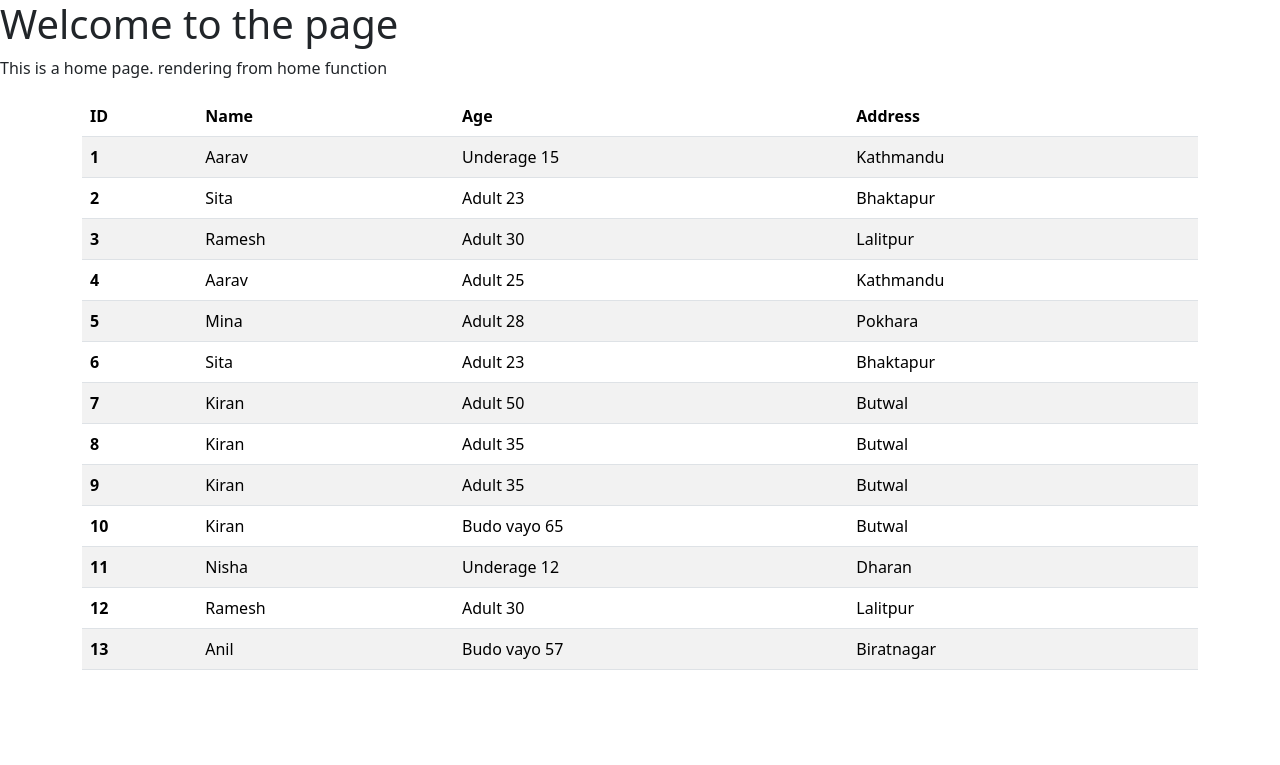
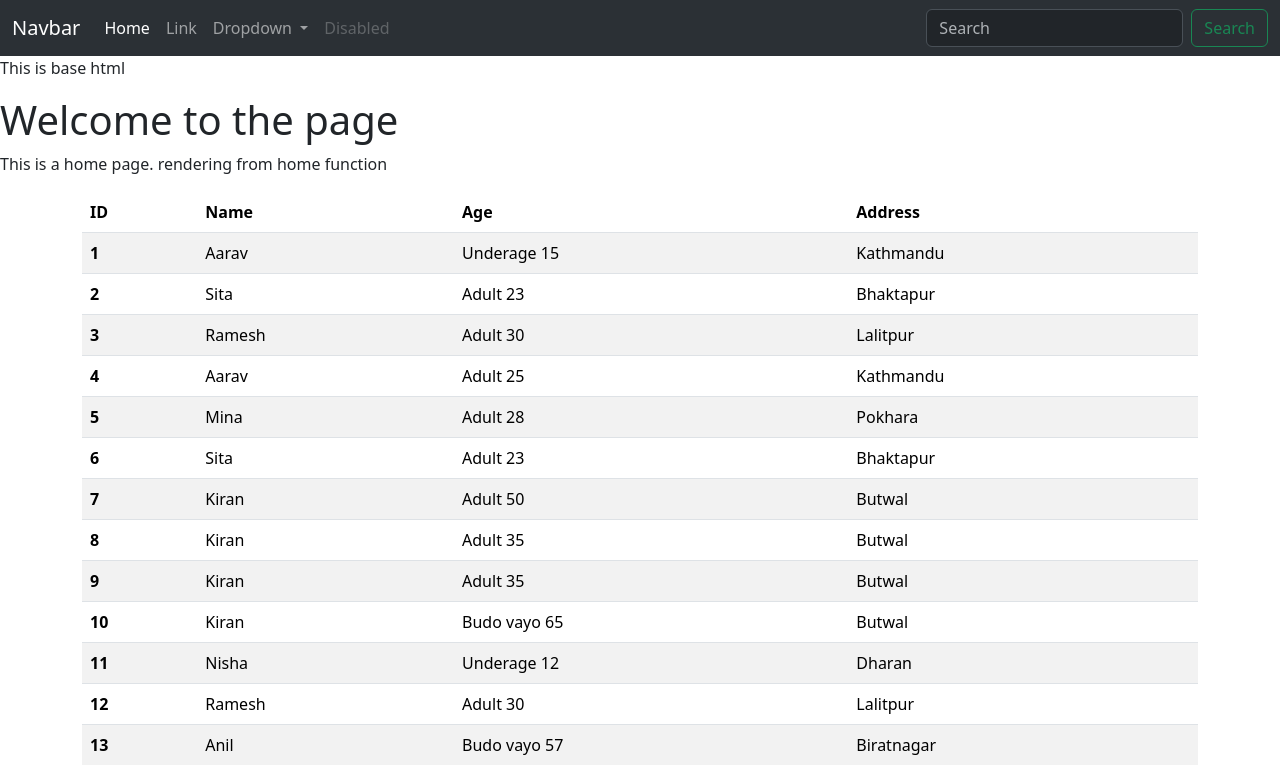
Before and after one commit to di-a7/kartik_djagno, a Django app: page /home/ in a window 1280 px wide. Shown: the top 765 px of the page. Run offline with Django 5.2, Linux system fonts and the light colour scheme.

Commit message:
extend templetes

```diff
--- /dev/null
+++ b/templates/base.html
@@ -0,0 +1,56 @@
+<!DOCTYPE html>
+<html lang="en">
+<head>
+   <meta charset="UTF-8">
+   <meta name="viewport" content="width=device-width, initial-scale=1.0">
+   <link href="https://cdn.jsdelivr.net/npm/bootstrap@5.3.8/dist/css/bootstrap.min.css" rel="stylesheet" integrity="sha384-sRIl4kxILFvY47J16cr9ZwB07vP4J8+LH7qKQnuqkuIAvNWLzeN8tE5YBujZqJLB" crossorigin="anonymous">
+   <title>
+      {% block title %}
+      {% endblock title %}
+   </title>
+</head>
+<body>
+   <nav class="navbar navbar-expand-lg bg-body-tertiary bg-primary" data-bs-theme="dark">
+   <div class="container-fluid">
+      <a class="navbar-brand" href="#">Navbar</a>
+      <button class="navbar-toggler" type="button" data-bs-toggle="collapse" data-bs-target="#navbarSupportedContent" aria-controls="navbarSupportedContent" aria-expanded="false" aria-label="Toggle navigation">
+         <span class="navbar-toggler-icon"></span>
+      </button>
+      <div class="collapse navbar-collapse" id="navbarSupportedContent">
+         <ul class="navbar-nav me-auto mb-2 mb-lg-0">
+         <li class="nav-item">
+            <a class="nav-link active" aria-current="page" href="#">Home</a>
+         </li>
+         <li class="nav-item">
+            <a class="nav-link" href="#">Link</a>
+         </li>
+         <li class="nav-item dropdown">
+            <a class="nav-link dropdown-toggle" href="#" role="button" data-bs-toggle="dropdown" aria-expanded="false">
+               Dropdown
+            </a>
+            <ul class="dropdown-menu">
+               <li><a class="dropdown-item" href="#">Action</a></li>
+               <li><a class="dropdown-item" href="#">Another action</a></li>
+               <li><hr class="dropdown-divider"></li>
+               <li><a class="dropdown-item" href="#">Something else here</a></li>
+            </ul>
+         </li>
+         <li class="nav-item">
+            <a class="nav-link disabled" aria-disabled="true">Disabled</a>
+         </li>
+         </ul>
+         <form class="d-flex" role="search">
+         <input class="form-control me-2" type="search" placeholder="Search" aria-label="Search"/>
+         <button class="btn btn-outline-success" type="submit">Search</button>
+         </form>
+      </div>
+   </div>
+</nav>
+<p>This is base html</p>
+{% block body %}
+{% endblock body %}
+
+   <script src="https://cdn.jsdelivr.net/npm/bootstrap@5.3.8/dist/js/bootstrap.bundle.min.js" integrity="sha384-FKyoEForCGlyvwx9Hj09JcYn3nv7wiPVlz7YYwJrWVcXK/BmnVDxM+D2scQbITxI" crossorigin="anonymous"></script>
+
+</body>
+</html>
--- /dev/null
+++ b/templates/contact.html
@@ -0,0 +1,6 @@
+{% extends "base.html" %}
+{% block title %}Contact{% endblock title %}
+{% block body %}
+<h1>{{first_line}}</h1>
+<p>{{second_line}}</p>
+{% endblock body %}
--- a/templates/home.html
+++ b/templates/home.html
@@ -1,12 +1,6 @@
-<!DOCTYPE html>
-<html lang="en">
-<head>
-   <meta charset="UTF-8">
-   <meta name="viewport" content="width=device-width, initial-scale=1.0">
-   <link href="https://cdn.jsdelivr.net/npm/bootstrap@5.3.8/dist/css/bootstrap.min.css" rel="stylesheet" integrity="sha384-sRIl4kxILFvY47J16cr9ZwB07vP4J8+LH7qKQnuqkuIAvNWLzeN8tE5YBujZqJLB" crossorigin="anonymous">
-   <title>{{title}}</title>
-</head>
-<body>
+{% extends "base.html" %}
+{% block title %}Homepage{% endblock title %}
+{% block body %}
    <h1>{{first_line}}</h1>
    <p>{{second_line}}</p>
 
@@ -41,6 +35,4 @@
       </tbody>
       </table>
    </div>
-   <script src="https://cdn.jsdelivr.net/npm/bootstrap@5.3.8/dist/js/bootstrap.bundle.min.js" integrity="sha384-FKyoEForCGlyvwx9Hj09JcYn3nv7wiPVlz7YYwJrWVcXK/BmnVDxM+D2scQbITxI" crossorigin="anonymous"></script>
-</body>
-</html>
+{% endblock body %}
--- a/todolist/urls.py
+++ b/todolist/urls.py
@@ -3,5 +3,6 @@ from .views import *   # import all function from views
 # from . import views       # import view file from this directory
 urlpatterns = [
    path('first/', first),
-   path('home/', home)
+   path('home/', home),
+   path('contact/', contact),
 ]
--- a/todolist/views.py
+++ b/todolist/views.py
@@ -31,6 +31,13 @@ def home(request):
    }
    return render(request,'home.html', context)
 
+def contact(request):
+   context = {
+      "title" : "Contact",
+      "first_line": "Contact Page",
+      "second_line":"This is a contact page rendering from contact function"
+   }
+   return render(request,'contact.html',context)
 
 # create function home, about_us, contact
 # create respective url(home,about_us,contact)
```
